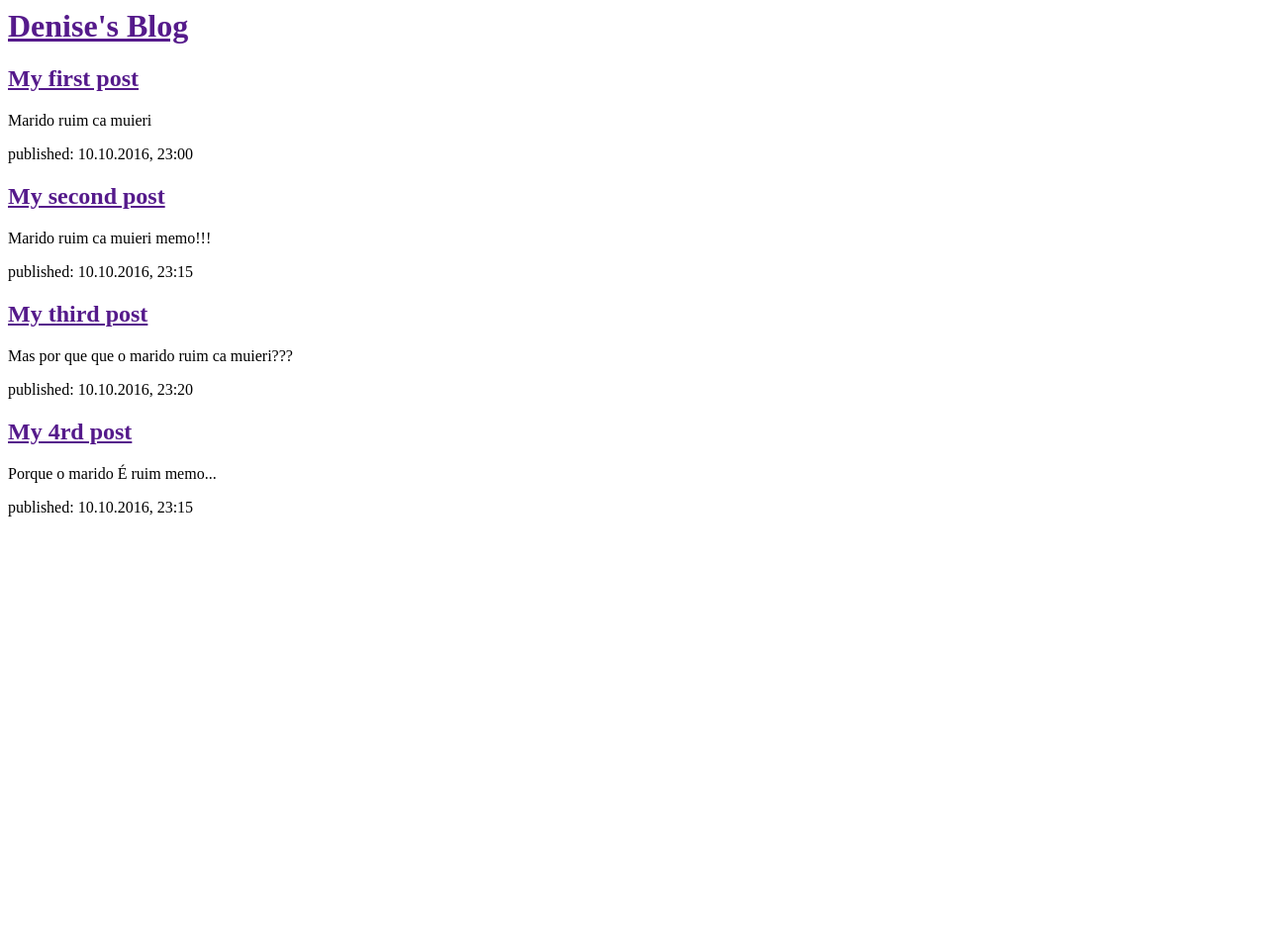
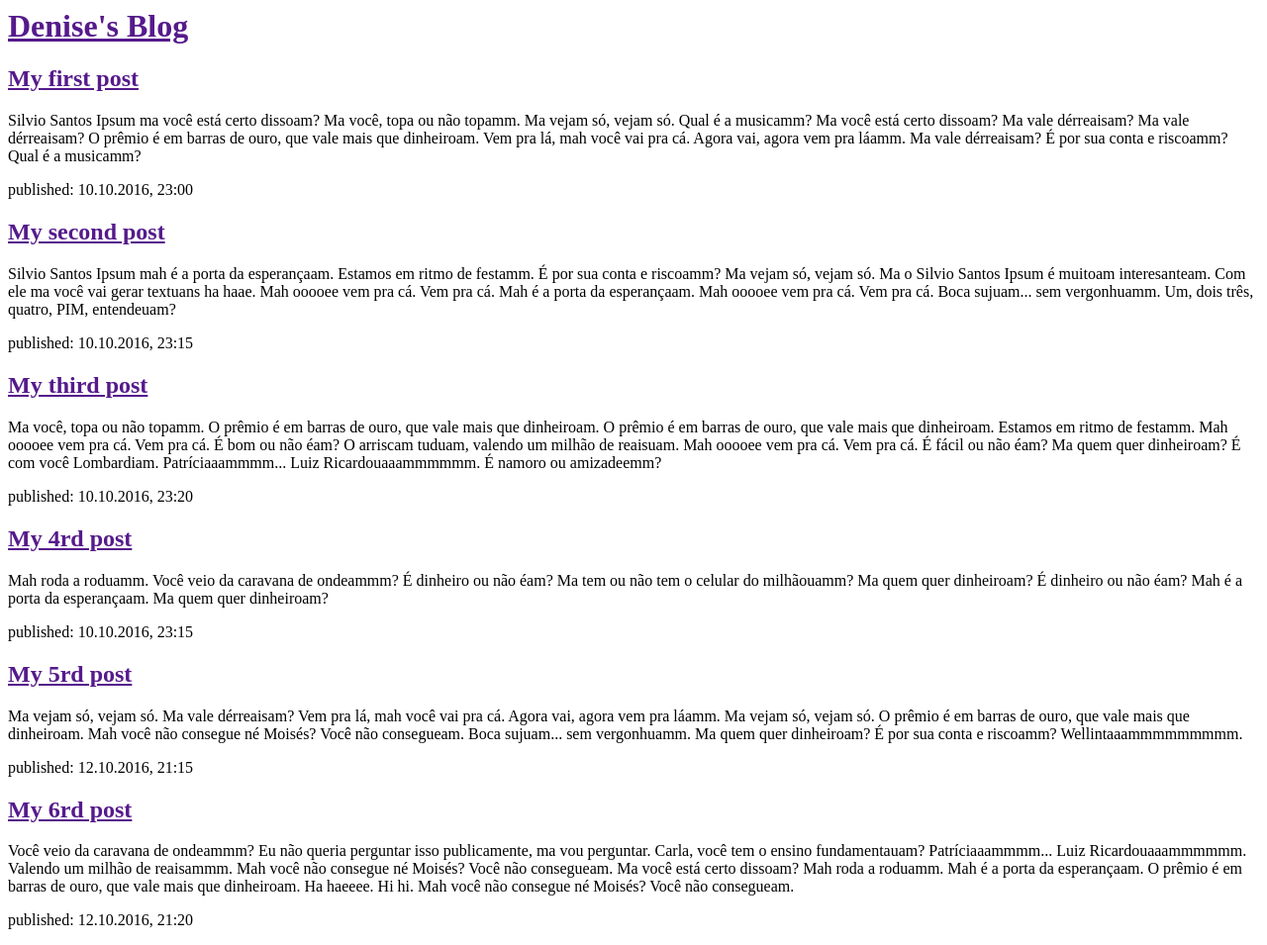
Before and after one commit to dhgnogueira/my-first-blog, a Django app: page / in a window 1280 px wide. Shown: the whole page at 99% size. Before the commit the page ends 522 px from the top, so only its background shows below. Run offline with Django 3.2, Linux system fonts and the light colour scheme.

Commit message:
Mudanças no post list do html

```diff
--- a/blog/templates/blog/post_list.html
+++ b/blog/templates/blog/post_list.html
@@ -11,27 +11,38 @@
 
         <div>
             <h2><a href="">My first post</a></h2>
-            <p>Marido ruim ca muieri</p>
+            <p>Silvio Santos Ipsum ma você está certo dissoam? Ma você, topa ou não topamm. Ma vejam só, vejam só. Qual é a musicamm? Ma você está certo dissoam? Ma vale dérreaisam? Ma vale dérreaisam? O prêmio é em barras de ouro, que vale mais que dinheiroam. Vem pra lá, mah você vai pra cá. Agora vai, agora vem pra láamm. Ma vale dérreaisam? É por sua conta e riscoamm? Qual é a musicamm? </p>
             <p>published: 10.10.2016, 23:00</p>
         </div>
 
         <div>
             <h2><a href="">My second post</a></h2>
-            <p>Marido ruim ca muieri memo!!!</p>
+            <p>Silvio Santos Ipsum mah é a porta da esperançaam. Estamos em ritmo de festamm. É por sua conta e riscoamm? Ma vejam só, vejam só. Ma o Silvio Santos Ipsum é muitoam interesanteam. Com ele ma você vai gerar textuans ha haae. Mah ooooee vem pra cá. Vem pra cá. Mah é a porta da esperançaam. Mah ooooee vem pra cá. Vem pra cá. Boca sujuam... sem vergonhuamm. Um, dois três, quatro, PIM, entendeuam?</p>
             <p>published: 10.10.2016, 23:15</p>
         </div>
 
         <div>
             <h2><a href="">My third post</a></h2>
-            <p>Mas por que que o marido ruim ca muieri???</p>
+            <p>Ma você, topa ou não topamm. O prêmio é em barras de ouro, que vale mais que dinheiroam. O prêmio é em barras de ouro, que vale mais que dinheiroam. Estamos em ritmo de festamm. Mah ooooee vem pra cá. Vem pra cá. É bom ou não éam? O arriscam tuduam, valendo um milhão de reaisuam. Mah ooooee vem pra cá. Vem pra cá. É fácil ou não éam? Ma quem quer dinheiroam? É com você Lombardiam. Patríciaaammmm... Luiz Ricardouaaammmmmm. É namoro ou amizadeemm?</p>
             <p>published: 10.10.2016, 23:20</p>
         </div>
 
         <div>
+            <h2><a href="">My 4rd post</a></h2>
+            <p>Mah roda a roduamm. Você veio da caravana de ondeammm? É dinheiro ou não éam? Ma tem ou não tem o celular do milhãouamm? Ma quem quer dinheiroam? É dinheiro ou não éam? Mah é a porta da esperançaam. Ma quem quer dinheiroam?</p>
+            <p>published: 10.10.2016, 23:15</p>
+        </div>
 
-            <h2><a href="">My 4rd post</a></h2>
-            <p>Porque o marido É ruim memo...</p>
-            <p>published: 10.10.2016, 23:15</p>
+        <div>
+            <h2><a href="">My 5rd post</a></h2>
+            <p>Ma vejam só, vejam só. Ma vale dérreaisam? Vem pra lá, mah você vai pra cá. Agora vai, agora vem pra láamm. Ma vejam só, vejam só. O prêmio é em barras de ouro, que vale mais que dinheiroam. Mah você não consegue né Moisés? Você não consegueam. Boca sujuam... sem vergonhuamm. Ma quem quer dinheiroam? É por sua conta e riscoamm? Wellintaaammmmmmmmm.</p>
+            <p>published: 12.10.2016, 21:15</p>
+        </div>
+
+        <div>
+            <h2><a href="">My 6rd post</a></h2>
+            <p>Você veio da caravana de ondeammm? Eu não queria perguntar isso publicamente, ma vou perguntar. Carla, você tem o ensino fundamentauam? Patríciaaammmm... Luiz Ricardouaaammmmmm. Valendo um milhão de reaisammm. Mah você não consegue né Moisés? Você não consegueam. Ma você está certo dissoam? Mah roda a roduamm. Mah é a porta da esperançaam. O prêmio é em barras de ouro, que vale mais que dinheiroam. Ha haeeee. Hi hi. Mah você não consegue né Moisés? Você não consegueam.</p>
+            <p>published: 12.10.2016, 21:20</p>
         </div>
     </body>
 </html>
```
